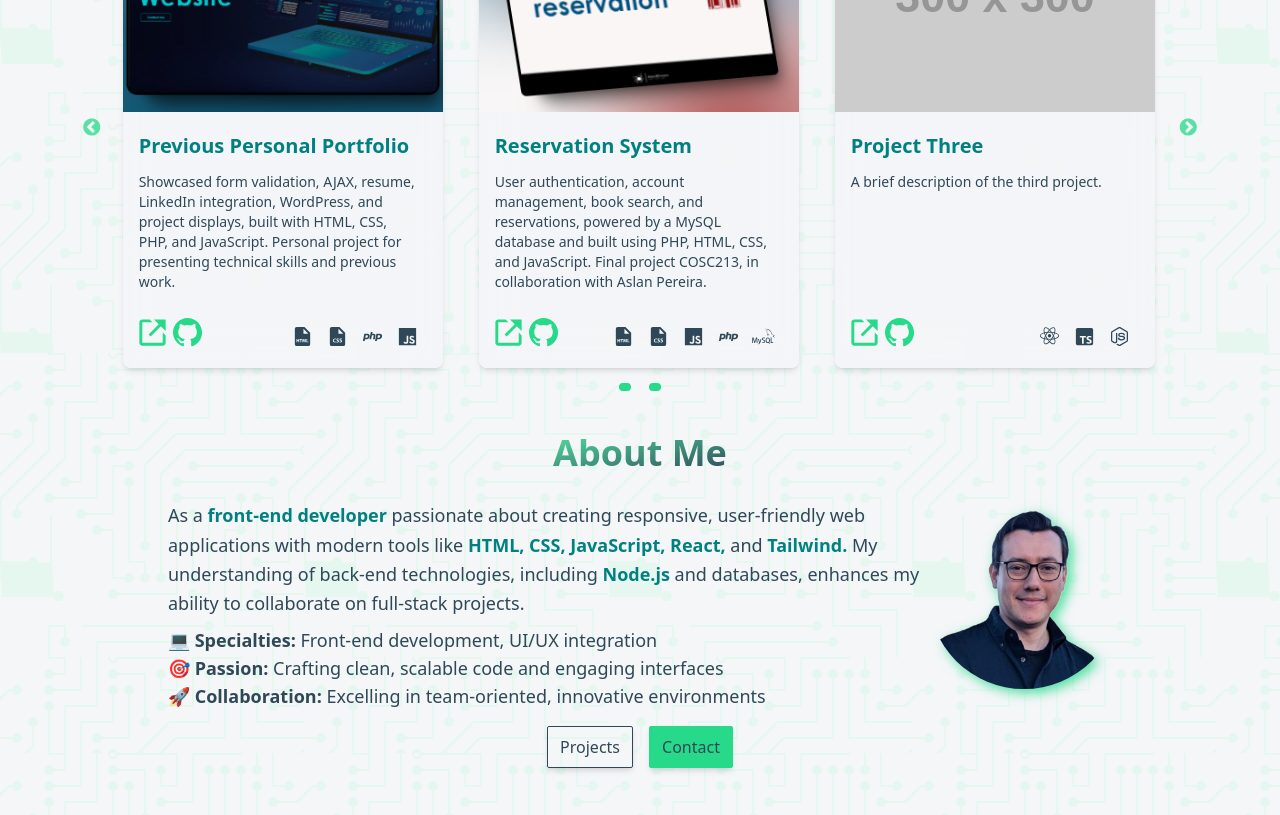
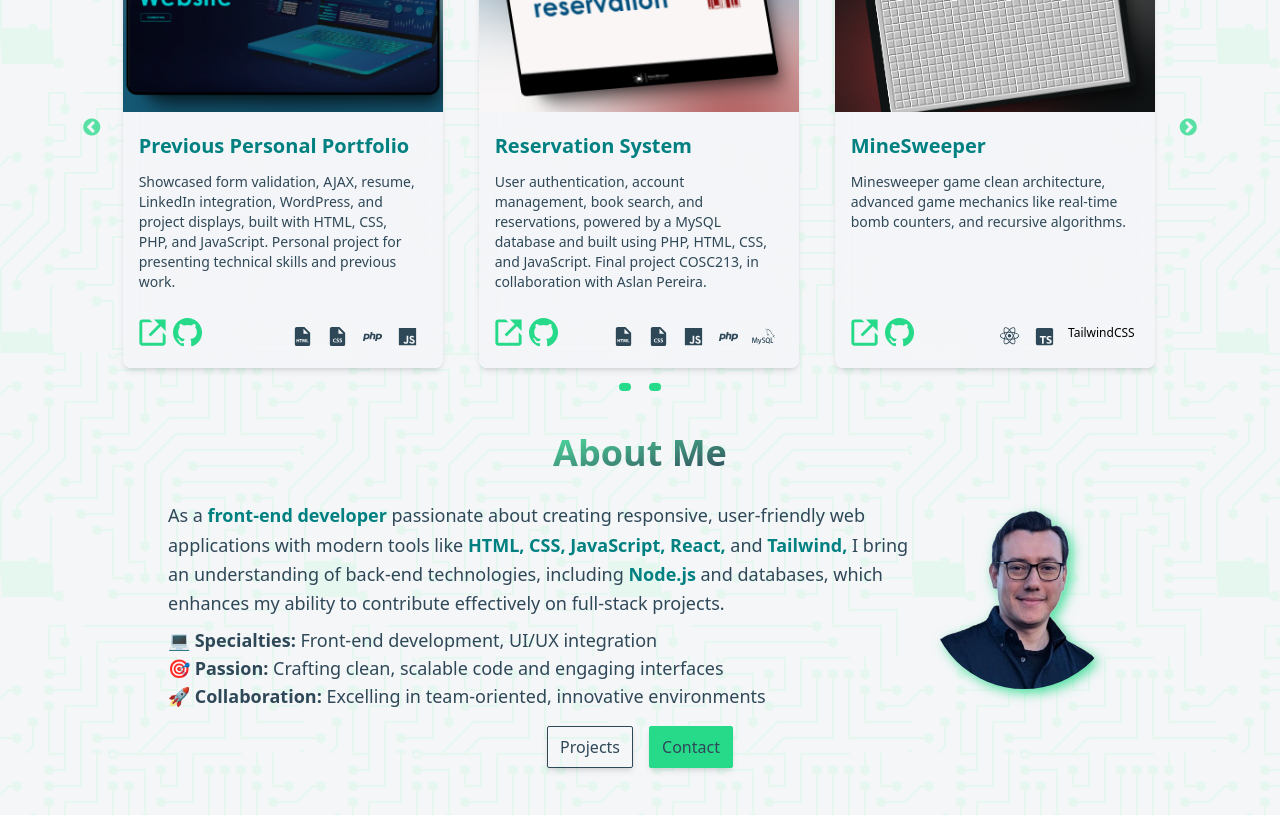
Before and after one commit to ejcontrerast/myportfolio, a React (Vite) app: page / in a window 1280 px wide. Shown: the part 580-1395 px from the top of the page. Built offline with nearby package versions, Linux system fonts and the light colour scheme.

Commit message:
Feat:Added Minesweeper game to the portfolio

```diff
--- a/src/components/About.tsx
+++ b/src/components/About.tsx
@@ -31,10 +31,10 @@ const About: React.FC = () => {
                 <span className="dark:text-dark-secondary text-light-primary font-semibold"> front-end developer </span>
                 passionate about creating responsive, user-friendly web applications with modern tools like
                 <span className="dark:text-dark-secondary text-light-primary font-semibold"> HTML, CSS, JavaScript, React, </span> and
-                <span className="dark:text-dark-secondary text-light-primary font-semibold"> Tailwind. </span>
-                My understanding of back-end technologies, including
+                <span className="dark:text-dark-secondary text-light-primary font-semibold"> Tailwind, </span>
+                I bring an understanding of back-end technologies, including
                 <span className="dark:text-dark-secondary text-light-primary font-semibold"> Node.js </span>
-                and databases, enhances my ability to collaborate on full-stack projects.
+                and databases, which enhances my ability to contribute effectively on full-stack projects.
               </p>
             </div>
             <div className="text-left px-2 mt-2 gap-2 leading-relaxed">
--- a/src/components/Projects/projects.json
+++ b/src/components/Projects/projects.json
@@ -19,12 +19,12 @@
     },
     {
       "id": 3,
-      "title": "Project Three",
-      "frameworks": ["React", "Typescript", "Nodejs"],
-      "description": "A brief description of the third project.",
-      "image": "https://via.placeholder.com/300",
+      "title": "MineSweeper",
+      "frameworks": ["React", "Typescript", "TailwindCSS"],
+      "description": "Minesweeper game clean architecture, advanced game mechanics like real-time bomb counters, and recursive algorithms.",
+      "image": "src/assets/mineSweeper.png",
       "link": "https://example.com/project-three",
-      "github": "https://example.com/project-one"
+      "github": "https://github.com/ejcontrerast/minesweeper"
     },
     {
       "id": 4,
```
Also changed, not shown: src/assets/MineSweeper.png (added).
